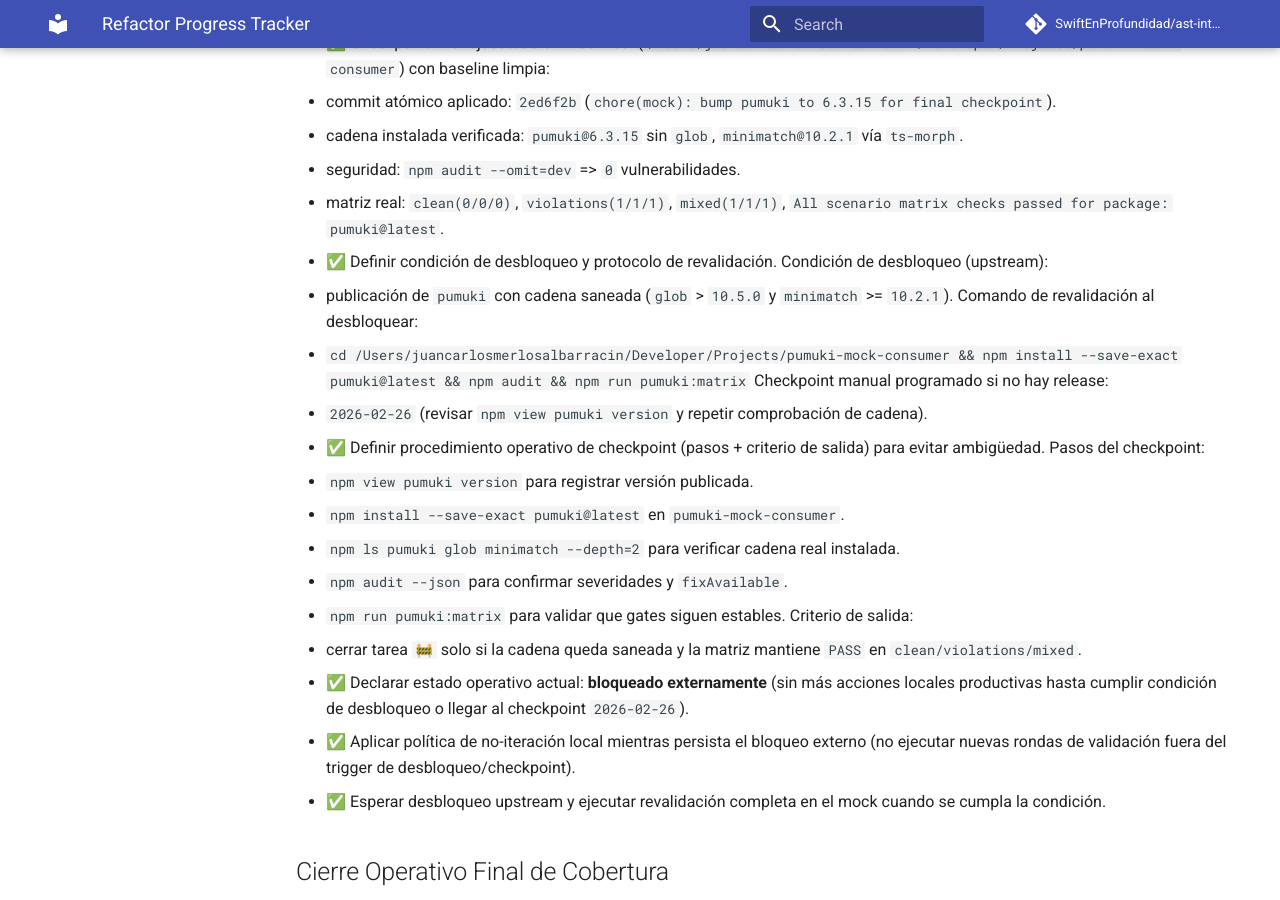
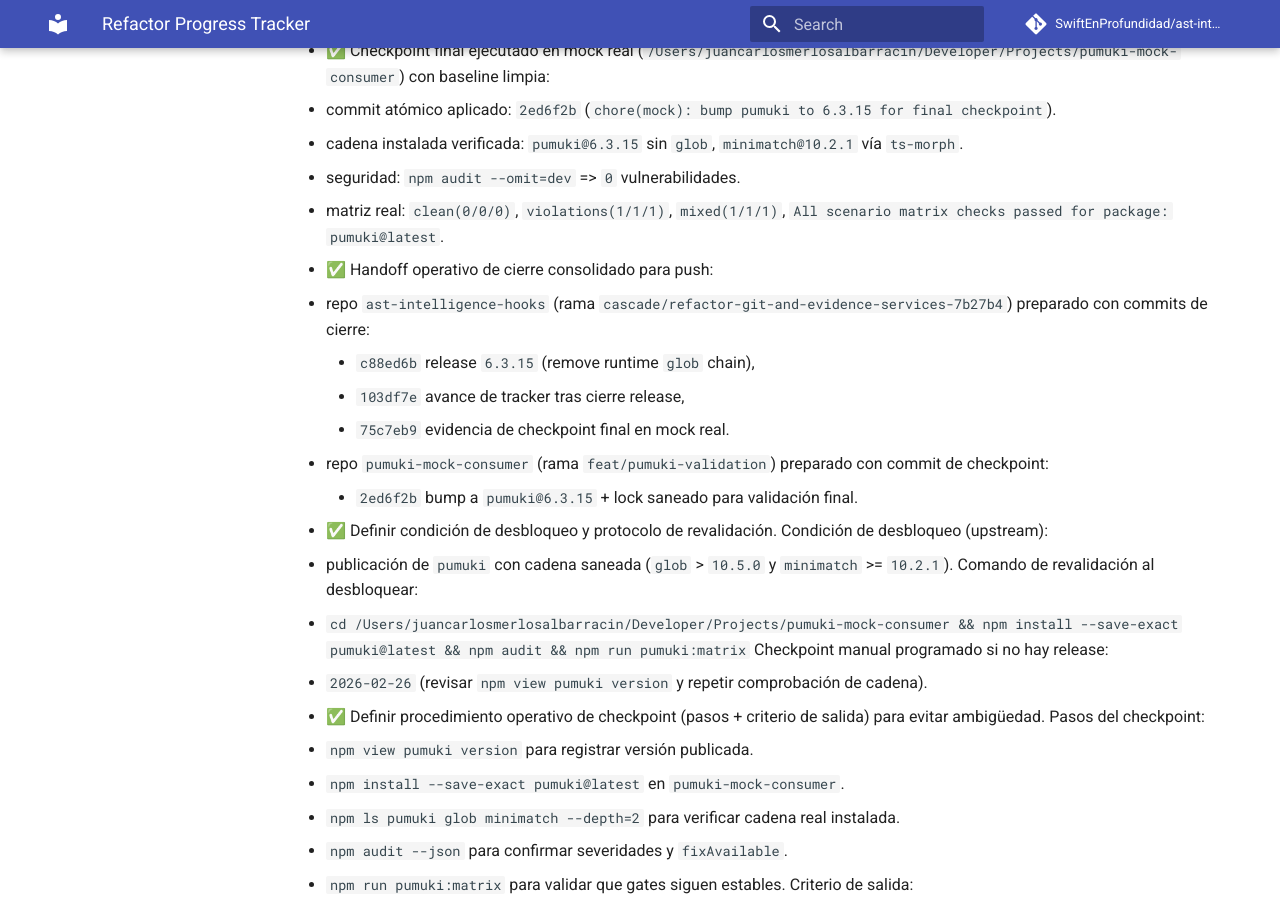
Before and after one commit to SwiftEnProfundidad/ast-intelligence-hooks, an MkDocs documentation site: the page built from docs/REFRACTOR_PROGRESS.md, in a window 1280 px wide and 900 px high, scrolled down 2340 px. Built offline with MkDocs 1.6.1 and Material for MkDocs 9.7.7, drawn with Linux system fonts in a browser that asks for light colours; comment, search, counter and statistics services are not loaded; some of the changed text lies outside the part shown.

Commit message:
docs(tracker): consolidate release/mock handoff and set push as active task

```diff
--- a/docs/REFRACTOR_PROGRESS.md
+++ b/docs/REFRACTOR_PROGRESS.md
@@ -14,7 +14,8 @@ Estado consolidado del refactor con seguimiento de tareas y evidencia del avance
 - ✅ Cerrar bloqueo upstream de seguridad con release saneada de `pumuki` y revalidación de matriz en mock.
 - ✅ Preparar commit atómico de release `6.3.15` (dependencia saneada + tracker/changelog/version) y dejar worktree listo para handoff.
 - ✅ Ejecutar checkpoint final en `pumuki-mock-consumer` real con baseline limpia y registrar cierre operativo definitivo.
-- 🚧 Tarea activa actual: consolidar cierre final del lote release/mock (hándoff operativo + commits listos para push en ambos repos).
+- ✅ Consolidar cierre final del lote release/mock (hándoff operativo + commits listos para push en ambos repos).
+- 🚧 Tarea activa actual: ejecutar push final coordinado de los commits de cierre en ambos repos.
 
 ## Próximo Ciclo Mock (Definición Atómica)
 - ✅ Definir y publicar comando único de arranque del ciclo mock + criterio de aceptación.
@@ -63,6 +64,13 @@ Estado consolidado del refactor con seguimiento de tareas y evidencia del avance
   - cadena instalada verificada: `pumuki@6.3.15` sin `glob`, `minimatch@10.2.1` vía `ts-morph`.
   - seguridad: `npm audit --omit=dev` => `0` vulnerabilidades.
   - matriz real: `clean(0/0/0)`, `violations(1/1/1)`, `mixed(1/1/1)`, `All scenario matrix checks passed for package: pumuki@latest`.
+- ✅ Handoff operativo de cierre consolidado para push:
+  - repo `ast-intelligence-hooks` (rama `cascade/refactor-git-and-evidence-services-7b27b4`) preparado con commits de cierre:
+    - `c88ed6b` release `6.3.15` (remove runtime `glob` chain),
+    - `103df7e` avance de tracker tras cierre release,
+    - `75c7eb9` evidencia de checkpoint final en mock real.
+  - repo `pumuki-mock-consumer` (rama `feat/pumuki-validation`) preparado con commit de checkpoint:
+    - `2ed6f2b` bump a `pumuki@6.3.15` + lock saneado para validación final.
 - ✅ Definir condición de desbloqueo y protocolo de revalidación.
   Condición de desbloqueo (upstream):
   - publicación de `pumuki` con cadena saneada (`glob` > `10.5.0` y `minimatch` >= `10.2.1`).
```
